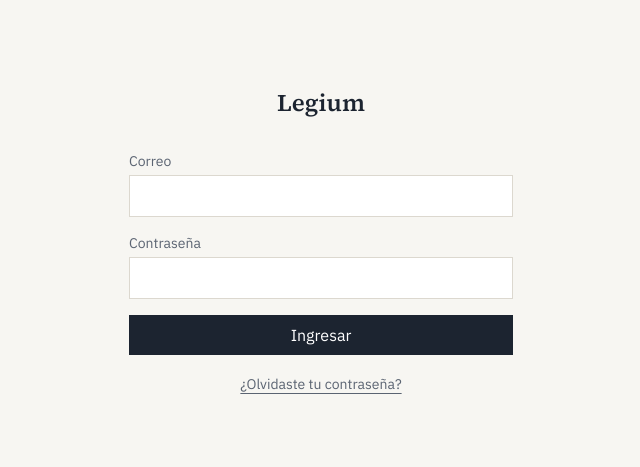
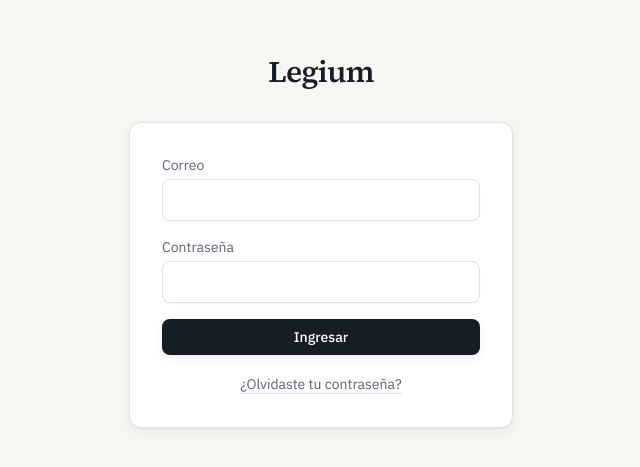
Before and after one commit to mhurtado1016/legium, a React (Vite) app: page /login in a window 1280 px wide. Shown: the part 159-626 px from the top of the page, without its empty margins (319-959 px from the left). Built offline with nearby package versions, Linux system fonts and the light colour scheme; no server answers.

Commit message:
Rediseño visual: sistema de componentes reutilizables (botones, campos, cards, enlaces) con radios sutiles, sombras suaves y más pulido, en toda la app

```diff
--- a/src/components/AppHeader.tsx
+++ b/src/components/AppHeader.tsx
@@ -32,9 +32,9 @@
   }, [])
 
   return (
-    <header className="flex items-center justify-between border-b border-line px-6 py-4">
+    <header className="sticky top-0 z-20 flex items-center justify-between bg-paper/90 backdrop-blur-sm px-6 py-4 border-b border-line/70">
       {left ?? (
-        <Link to="/" className="font-display text-xl">
+        <Link to="/" className="font-display text-xl tracking-tight">
           Legium
         </Link>
       )}
@@ -44,7 +44,7 @@
           onClick={() => setAbierto((v) => !v)}
           aria-label="Abrir menú"
           aria-expanded={abierto}
-          className="flex flex-col gap-1.5 p-2 -m-2"
+          className="flex flex-col gap-1.5 p-2 -m-2 rounded-md hover:bg-paper-raised transition-colors"
         >
           <span className="block w-5 h-px bg-ink" />
           <span className="block w-5 h-px bg-ink" />
@@ -52,27 +52,31 @@
         </button>
 
         {abierto && (
-          <div className="absolute right-0 top-full mt-2 w-48 bg-paper-raised border border-line z-10">
-            <nav className="flex flex-col divide-y divide-line text-sm">
-              {NAV_ITEMS.map((item) => (
+          <div className="card absolute right-0 top-full mt-2 w-52 overflow-hidden py-1 z-10">
+            <nav className="flex flex-col text-sm">
+              {NAV_ITEMS.map((item) => {
+                const activo = pathname === item.to
+                return (
                   <Link
                     key={item.to}
                     to={item.to}
                     onClick={() => setAbierto(false)}
                     className={
-                    'px-4 py-2 hover:bg-paper ' +
-                    (pathname === item.to ? 'text-ink' : 'text-slate')
+                      'px-4 py-2.5 mx-1 rounded-md transition-colors hover:bg-paper ' +
+                      (activo ? 'text-ink font-medium bg-paper' : 'text-slate')
                     }
                   >
                     {item.label}
                   </Link>
-              ))}
+                )
+              })}
+              <div className="my-1 border-t border-line" />
               <button
                 onClick={() => {
                   setAbierto(false)
                   signOut()
                 }}
-                className="px-4 py-2 text-left text-slate hover:bg-paper hover:text-ink"
+                className="px-4 py-2.5 mx-1 rounded-md text-left text-slate hover:bg-paper hover:text-ink transition-colors"
               >
                 Cerrar sesión
               </button>
--- a/src/index.css
+++ b/src/index.css
@@ -1,21 +1,31 @@
 @import "tailwindcss";
 
 /*
-  Tokens de diseño de Legium — ver especificación técnica, sección 13.1.
-  Un solo acento de color (--seal), reservado para lo que requiere
-  atención real (plazos por vencer, acciones primarias, estados
-  pendientes) y nunca como decoración.
+  Tokens de diseño de Legium — evolución "moderna y profesional" del
+  sistema original (sección 13.1 de la especificación): se conserva el
+  mismo espíritu sobrio/editorial (serif + sans, un solo acento de
+  color), pero con más profundidad — radios sutiles, sombras suaves en
+  superficies elevadas, y una jerarquía tipográfica más marcada — en
+  vez del estilo completamente plano de la primera versión.
 */
 @theme {
-  --color-ink: #1c2430;
-  --color-paper: #f7f6f2;
+  --color-ink: #161d27;
+  --color-ink-soft: #2b3542;
+  --color-paper: #f7f6f3;
   --color-paper-raised: #ffffff;
   --color-seal: #7a2a2e;
+  --color-seal-soft: #f3e6e6;
   --color-slate: #5b6472;
-  --color-line: #dcd8cf;
+  --color-line: #e4e1d8;
 
   --font-display: "Source Serif 4", Georgia, serif;
   --font-sans: "IBM Plex Sans", system-ui, sans-serif;
+
+  --radius-field: 0.5rem;
+  --radius-card: 0.75rem;
+
+  --shadow-card: 0 1px 2px rgba(22, 29, 39, 0.04), 0 4px 12px rgba(22, 29, 39, 0.06);
+  --shadow-raised: 0 1px 3px rgba(22, 29, 39, 0.08), 0 8px 24px rgba(22, 29, 39, 0.10);
 }
 
 @layer base {
@@ -27,16 +37,99 @@
     background-color: var(--color-paper);
     color: var(--color-ink);
     font-family: var(--font-sans);
+    -webkit-font-smoothing: antialiased;
   }
 
   h1, h2, h3, h4 {
     font-family: var(--font-display);
     font-weight: 600;
+    letter-spacing: -0.01em;
   }
 
   /* Foco de teclado visible en --seal, nunca eliminado sin reemplazo (sección 13.8) */
   :focus-visible {
     outline: 2px solid var(--color-seal);
     outline-offset: 2px;
+    border-radius: 2px;
+  }
+
+  /* Filas de tabla con retroalimentación visual sutil al pasar el mouse,
+     aplicado globalmente para no repetir la clase en cada pantalla. */
+  table tbody tr {
+    transition: background-color 150ms;
+  }
+  table tbody tr:hover {
+    background-color: var(--color-paper);
   }
 }
+
+/*
+  Componentes reutilizables: en vez de repetir cadenas largas de
+  utilidades en cada pantalla, se centralizan aquí — más fácil de
+  mantener consistente y de ajustar en un solo lugar.
+*/
+@layer components {
+  .btn {
+    @apply inline-flex items-center justify-center gap-2 rounded-[var(--radius-field)]
+      px-4 py-2 text-sm font-medium transition-all duration-150
+      disabled:opacity-50 disabled:cursor-not-allowed;
+  }
+  .btn-primary {
+    @apply inline-flex items-center justify-center gap-2 rounded-[var(--radius-field)]
+      px-4 py-2 text-sm font-medium transition-all duration-150
+      disabled:opacity-50 disabled:cursor-not-allowed
+      bg-ink text-paper-raised shadow-[var(--shadow-card)]
+      hover:bg-[var(--color-ink-soft)] active:scale-[0.98];
+  }
+  .btn-secondary {
+    @apply inline-flex items-center justify-center gap-2 rounded-[var(--radius-field)]
+      px-4 py-2 text-sm font-medium transition-all duration-150
+      disabled:opacity-50 disabled:cursor-not-allowed
+      border border-line bg-paper-raised text-ink
+      hover:border-ink/30 hover:bg-paper active:scale-[0.98];
+  }
+  .btn-sm {
+    @apply px-3 py-1.5 text-sm;
+  }
+  .link {
+    @apply text-slate hover:text-ink underline decoration-line underline-offset-4
+      transition-colors;
+  }
+
+  .field {
+    @apply w-full rounded-[var(--radius-field)] border border-line bg-paper-raised
+      px-3 py-2 text-base text-ink shadow-[0_1px_2px_rgba(22,29,39,0.03)]
+      transition-colors placeholder:text-slate/60
+      hover:border-ink/20 focus:border-ink/30;
+  }
+  .field-sm {
+    @apply text-sm px-2.5 py-1.5;
+  }
+
+  .card {
+    @apply rounded-[var(--radius-card)] border border-line bg-paper-raised
+      shadow-[var(--shadow-card)];
+  }
+
+  .badge-alert {
+    @apply inline-flex items-center gap-1.5 rounded-full bg-[var(--color-seal-soft)]
+      px-2.5 py-0.5 text-xs font-medium text-seal;
+  }
+
+  .table-modern {
+    @apply w-full text-sm border-separate border-spacing-0;
+  }
+  .table-modern thead th {
+    @apply text-left text-xs font-medium uppercase tracking-wide text-slate
+      pb-2 border-b border-line;
+  }
+  .table-modern tbody td {
+    @apply py-3 border-b border-line;
+  }
+  .table-modern tbody tr:last-child td {
+    @apply border-b-0;
+  }
+  .table-modern tbody tr {
+    @apply transition-colors hover:bg-paper;
+  }
+}
--- a/src/pages/CuentasCobroPage.tsx
+++ b/src/pages/CuentasCobroPage.tsx
@@ -49,7 +49,7 @@
           <select
             value={filtroEstado}
             onChange={(e) => setFiltroEstado(e.target.value as EstadoCuentaCobro | '')}
-            className="border border-line bg-paper-raised px-2 py-1 text-sm"
+            className="field field-sm"
           >
             <option value="">Todos los estados</option>
             {ESTADOS.map((e) => (
@@ -62,7 +62,7 @@
 
         <table className="w-full text-sm border-t border-line">
           <thead>
-            <tr className="text-left text-slate border-b border-line">
+            <tr className="text-left text-xs uppercase tracking-wide text-slate border-b border-line">
               <th className="py-2">Número</th>
               <th className="py-2">Caso</th>
               <th className="py-2">Cliente</th>
@@ -86,7 +86,7 @@
                   <select
                     value={c.estado}
                     onChange={(e) => handleCambiarEstado(c.id, e.target.value as EstadoCuentaCobro)}
-                    className="border border-line bg-paper-raised px-1 py-0.5"
+                    className="field field-sm"
                   >
                     {ESTADOS.map((e) => (
                       <option key={e} value={e}>
--- a/src/pages/LoginPage.tsx
+++ b/src/pages/LoginPage.tsx
@@ -38,8 +38,9 @@
   return (
     <div className="min-h-screen flex items-center justify-center bg-paper px-4">
       <div className="w-full max-w-sm">
-        <h1 className="text-2xl font-display text-ink text-center mb-8">Legium</h1>
+        <h1 className="text-3xl font-display text-ink text-center mb-8 tracking-tight">Legium</h1>
 
+        <div className="card p-8">
           {mode === 'login' && (
             <form onSubmit={handleLogin} className="space-y-4">
               <Field label="Correo" type="email" value={email} onChange={setEmail} required />
@@ -53,18 +54,14 @@
 
               {error && <p className="text-sm text-seal">{error}</p>}
 
-            <button
-              type="submit"
-              disabled={submitting}
-              className="w-full bg-ink text-paper-raised py-2 rounded-none hover:bg-ink/90 transition-colors disabled:opacity-60"
-            >
+              <button type="submit" disabled={submitting} className="w-full btn-primary">
                 {submitting ? 'Ingresando…' : 'Ingresar'}
               </button>
 
               <button
                 type="button"
                 onClick={() => setMode('recuperar')}
-              className="w-full text-center text-sm text-slate hover:text-ink underline underline-offset-4"
+                className="w-full text-center link text-sm"
               >
                 ¿Olvidaste tu contraseña?
               </button>
@@ -77,17 +74,13 @@
                 Ingresa tu correo y te enviaremos un enlace para restablecer tu contraseña.
               </p>
               <Field label="Correo" type="email" value={email} onChange={setEmail} required />
-            <button
-              type="submit"
-              disabled={submitting}
-              className="w-full bg-ink text-paper-raised py-2 hover:bg-ink/90 transition-colors disabled:opacity-60"
-            >
+              <button type="submit" disabled={submitting} className="w-full btn-primary">
                 {submitting ? 'Enviando…' : 'Enviar enlace de recuperación'}
               </button>
               <button
                 type="button"
                 onClick={() => setMode('login')}
-              className="w-full text-center text-sm text-slate hover:text-ink underline underline-offset-4"
+                className="w-full text-center link text-sm"
               >
                 Volver a ingresar
               </button>
@@ -99,15 +92,12 @@
               <p className="text-sm text-ink">
                 Si el correo existe en Legium, se envió un enlace de recuperación.
               </p>
-            <button
-              type="button"
-              onClick={() => setMode('login')}
-              className="text-sm text-slate hover:text-ink underline underline-offset-4"
-            >
+              <button type="button" onClick={() => setMode('login')} className="link text-sm">
                 Volver a ingresar
               </button>
             </div>
           )}
+        </div>
       </div>
     </div>
   )
@@ -134,7 +124,7 @@
         value={value}
         required={required}
         onChange={(e) => onChange(e.target.value)}
-        className="w-full border border-line bg-paper-raised px-3 py-2 text-ink focus-visible:outline-2 focus-visible:outline-seal"
+        className="w-full field"
       />
     </label>
   )
--- a/src/pages/PlazosPage.tsx
+++ b/src/pages/PlazosPage.tsx
@@ -40,7 +40,7 @@
           <select
             value={filtroEstado}
             onChange={(e) => setFiltroEstado(e.target.value as EstadoPlazo | '')}
-            className="border border-line bg-paper-raised px-2 py-1 text-sm"
+            className="field field-sm"
           >
             <option value="">Todos los estados</option>
             {ESTADOS.map((e) => (
@@ -53,7 +53,7 @@
 
         <table className="w-full text-sm border-t border-line">
           <thead>
-            <tr className="text-left text-slate border-b border-line">
+            <tr className="text-left text-xs uppercase tracking-wide text-slate border-b border-line">
               <th className="py-2">Vence en</th>
               <th className="py-2">Título</th>
               <th className="py-2">Caso</th>
@@ -81,7 +81,7 @@
                     {p.estado !== 'cumplido' && (
                       <button
                         onClick={() => handleCumplido(p.id)}
-                        className="text-slate hover:text-ink underline underline-offset-4"
+                        className="link"
                       >
                         marcar cumplido
                       </button>
--- a/src/pages/ReportesPage.tsx
+++ b/src/pages/ReportesPage.tsx
@@ -50,7 +50,7 @@
           <select
             value={periodo}
             onChange={(e) => setPeriodo(e.target.value as Periodo)}
-            className="border border-line bg-paper-raised px-2 py-1 text-sm"
+            className="field field-sm"
           >
             {PERIODOS.map((p) => (
               <option key={p.value} value={p.value}>
@@ -128,7 +128,7 @@
           <h2 className="font-display text-base mb-2">Horas por usuario</h2>
           <table className="w-full text-sm border-t border-line">
             <thead>
-              <tr className="text-left text-slate border-b border-line">
+              <tr className="text-left text-xs uppercase tracking-wide text-slate border-b border-line">
                 <th className="py-2">Usuario</th>
                 <th className="py-2">Horas registradas</th>
                 <th className="py-2">Horas facturadas</th>
--- a/src/pages/SentenciaDetailPage.tsx
+++ b/src/pages/SentenciaDetailPage.tsx
@@ -152,7 +152,7 @@
             <button
               onClick={handleGenerarAnalisis}
               disabled={generando}
-              className="bg-ink text-paper-raised px-4 py-1.5 text-sm hover:bg-ink/90 disabled:opacity-60"
+              className="btn-primary btn-sm"
             >
               {generando ? 'Generando…' : 'Generar análisis con IA'}
             </button>
@@ -209,7 +209,7 @@
                 href={sentencia.texto_completo_url}
                 target="_blank"
                 rel="noreferrer"
-                className="text-sm text-slate hover:text-ink underline underline-offset-4 mt-4 inline-block"
+                className="link text-sm mt-4 inline-block"
               >
                 Ver en el sitio oficial
               </a>
```
Also changed, not shown: src/pages/CasoDetailPage.tsx (+22 -22 lines), src/pages/CasosListPage.tsx (+9 -9 lines), src/pages/DashboardPage.tsx (+12 -12 lines), 1 other file (tests, documents, lock files or other folders). Lines whose indentation alone changed are shown as unchanged.
